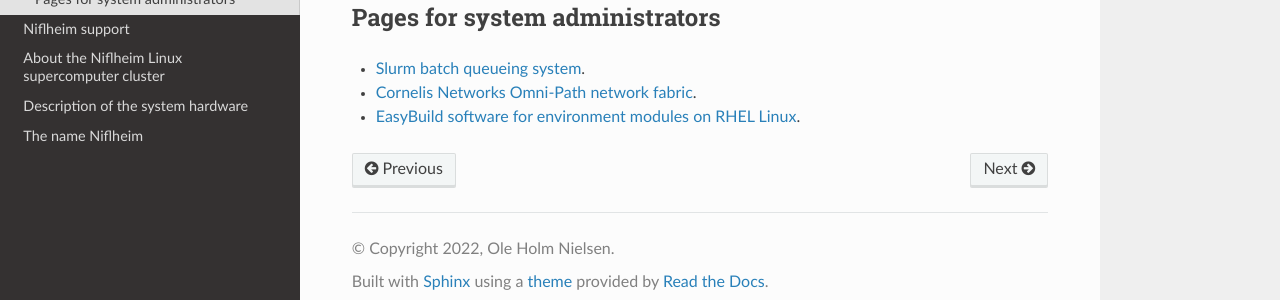
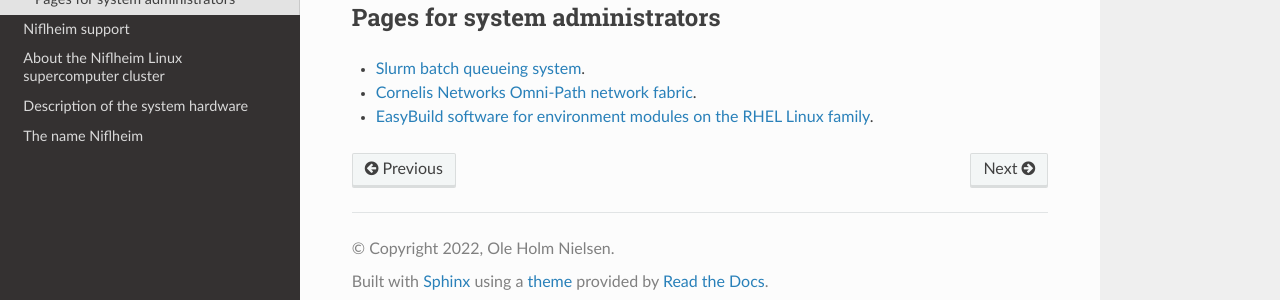
Before and after one commit to OleHolmNielsen/Niflheim_users, a Sphinx documentation site: the page built from docs/Niflheim_Getting_Started.rst, in a window 1280 px wide and 900 px high, scrolled down 22637 px. Shown: the part 583-883 px from the top of the window. Built offline with Sphinx 7.4.7 and the Read the Docs theme 2.0.0, drawn with Linux system fonts in a browser that asks for light colours.

Commit message:
Minor edit

```diff
--- a/docs/Niflheim_Getting_Started.rst
+++ b/docs/Niflheim_Getting_Started.rst
@@ -1088,4 +1088,4 @@ Pages for system administrators
 
 * `Slurm batch queueing system <https://wiki.fysik.dtu.dk/Niflheim_system/SLURM>`_.
 * `Cornelis Networks Omni-Path network fabric <https://wiki.fysik.dtu.dk/Niflheim_system/OmniPath>`_.
-* `EasyBuild software for environment modules on RHEL Linux <https://wiki.fysik.dtu.dk/Niflheim_system/EasyBuild_modules>`_.
+* `EasyBuild software for environment modules on the RHEL Linux family <https://wiki.fysik.dtu.dk/Niflheim_system/EasyBuild_modules>`_.
```
